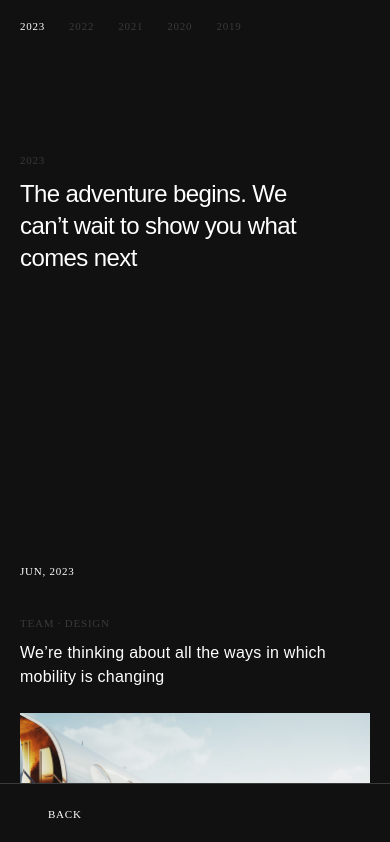
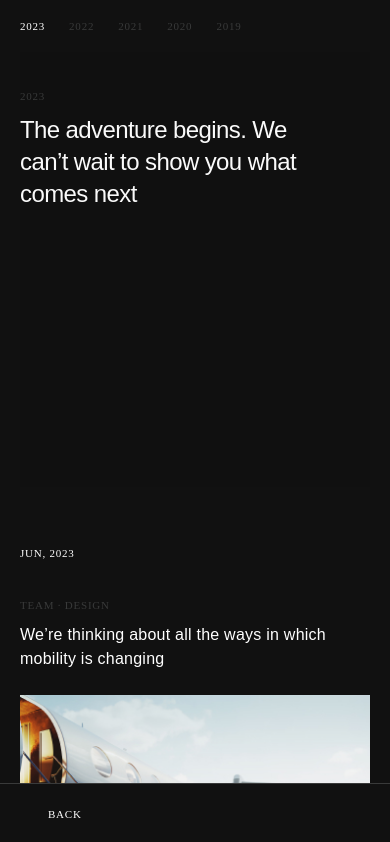
Before and after one commit to dolonche/carbogatto-test, a website built with Vite: page gsap-gsap/index.html in a window 390 px wide. Shown: the top 842 px of the page. Built offline with nearby package versions, Linux system fonts and the light colour scheme; files whose address does not match are found by name.

Commit message:
small fix

```diff
--- a/gsap-gsap/index.html
+++ b/gsap-gsap/index.html
@@ -41,8 +41,8 @@
                           2023
                       </span>
                         <h2 class="slider__item-title">
-                            The adventure begins.
-                            We can’t wait to show you
+                            The adventure begins. <br>
+                            We can’t wait to show you <br>
                             what comes next
                         </h2>
                     </div>
@@ -157,8 +157,8 @@
                           2022
                       </span>
                         <h2 class="slider__item-title">
-                            The adventure begins.
-                            We can’t wait to show you
+                            The adventure begins. <br>
+                            We can’t wait to show you <br>
                             what comes next
                         </h2>
                     </div>
@@ -195,8 +195,8 @@
                           2021
                       </span>
                         <h2 class="slider__item-title">
-                            The adventure begins.
-                            We can’t wait to show you
+                            The adventure begins. <br>
+                            We can’t wait to show you <br>
                             what comes next
                         </h2>
                     </div>
--- a/gsap-gsap/styles/blocks/slider.scss
+++ b/gsap-gsap/styles/blocks/slider.scss
@@ -164,7 +164,7 @@
 
     &__main {
       flex-direction: column;
-      padding-block: 100px;
+      padding-bottom: 100px;
     }
 
     &__nav {
@@ -188,10 +188,6 @@
         height: calc(65vh - 82px);
         padding-bottom: 0;
       }
-      &--intro {
-        padding-top: 30px;
-        height: calc(65vh - 164px);
-      }
 
       &-content {
         padding: 0;
@@ -206,6 +202,9 @@
       &-title {
         font-size: 24px;
         line-height: 32px;
+        br {
+          display: none;
+        }
       }
 
       &-topic {
```
